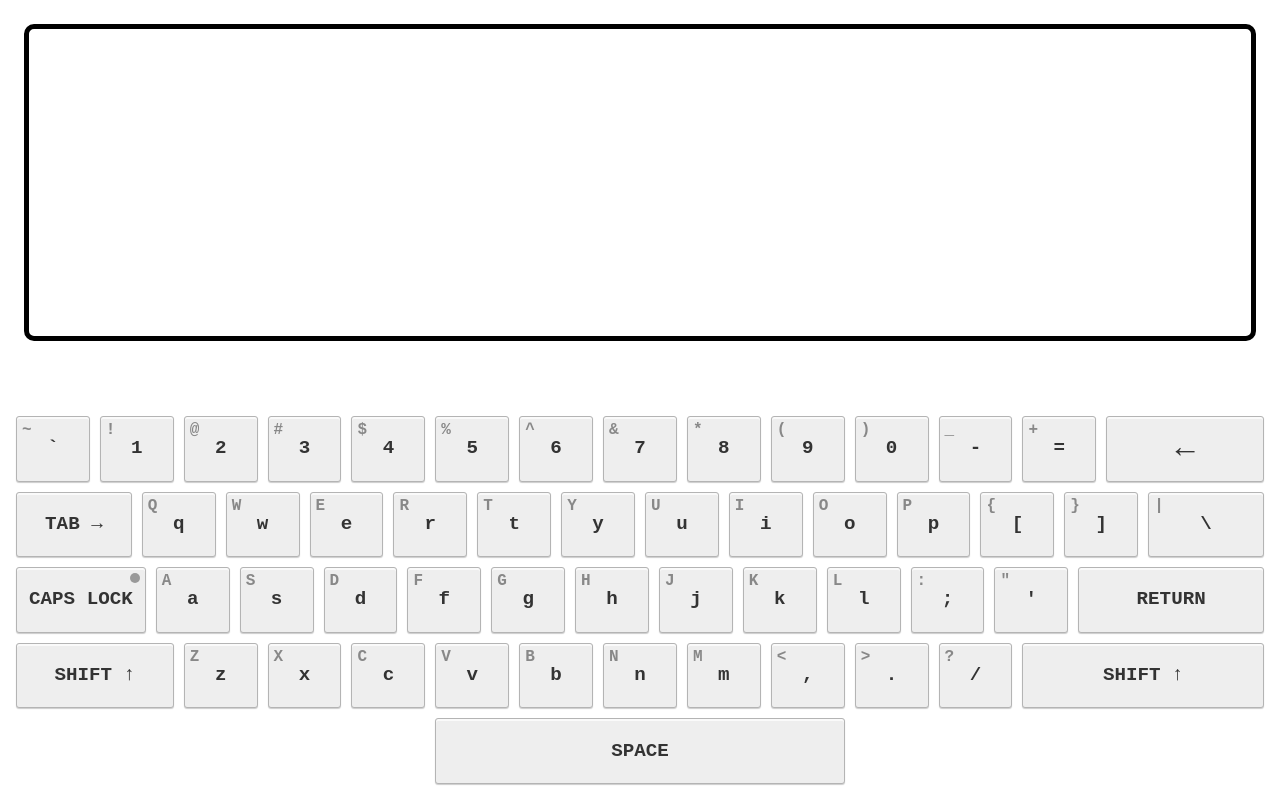
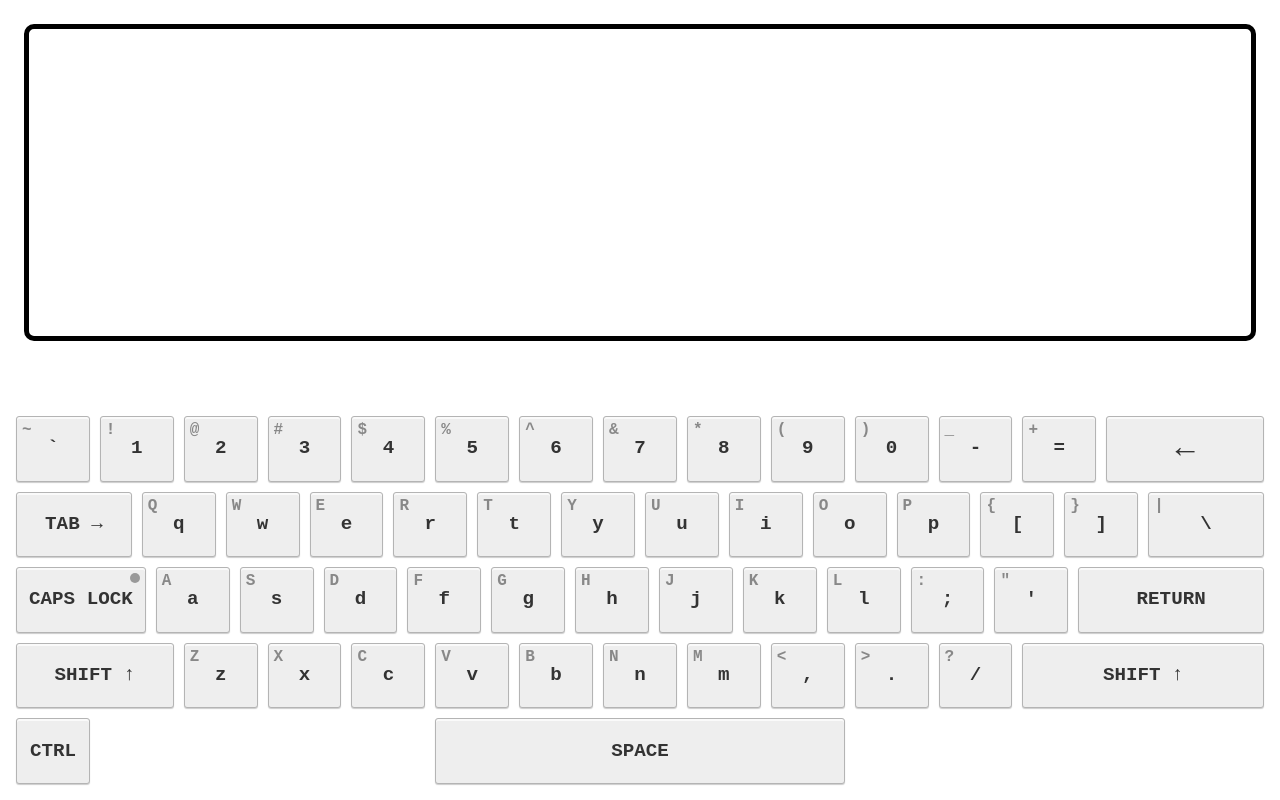
Before and after one commit to aedit/virtual-keyboard, a Vue app: page / in a window 1280 px wide. Built offline with nearby package versions, Linux system fonts and the light colour scheme; a web font is replaced by a local one.

Commit message:
KeyBoard : CTRL Button Added

```diff
--- a/src/components/KeyBoard.vue
+++ b/src/components/KeyBoard.vue
@@ -210,6 +210,12 @@
       >
     </div>
     <div class="row last-row">
+      <kbd
+        class="key function-key ctrl"
+        @click="isCtrlPressed = !isCtrlPressed"
+      >
+        CTRL
+      </kbd>
       <kbd class="key function-key space" @click="$emit('keyStroke', ' ')">
         SPACE
       </kbd>
@@ -313,7 +319,8 @@ export default {
         }
       ],
       isCapsLock: false,
-      isShiftPressed: false
+      isShiftPressed: false,
+      isCtrlPressed: false
     }
   },
   methods: {
@@ -378,6 +385,10 @@ export default {
       &.backspace {
         font-size: 2rem;
         grid-column-end: span 2;
+      }
+
+      &.ctrl {
+        grid-column-start: span 1;
       }
 
       &.space {
```
